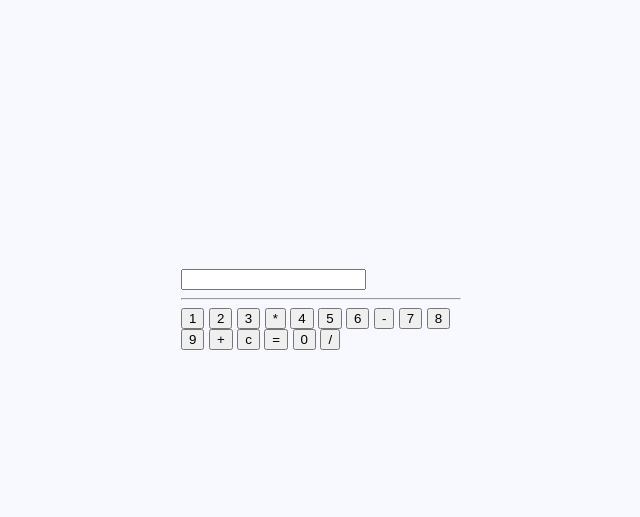
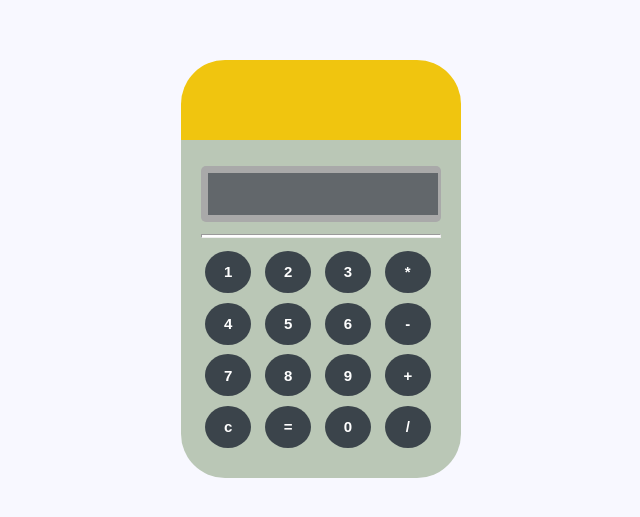
Before and after one commit to Ddayif/calculadora_lab, a plain HTML site: page index.html in a window 1280 px wide. Shown: the part 131-648 px from the top of the page, without its empty margins (319-959 px from the left). Drawn offline with nearby package versions, Linux system fonts and the light colour scheme; a web font is replaced by a local one.

Commit message:
Creando calculadora sin funcionalidad

```diff
--- a/assets/css/main.css
+++ b/assets/css/main.css
@@ -20,5 +20,67 @@ html,body{
 
 .head{
 	height: 80px;
+	border-top-left-radius: 44px;
+	border-top-right-radius: 44px;
+}
 
+.content{
+	height: 200px;
+	padding: 9% 7% 40% 7%;
+	border-bottom-right-radius: 44px;
+	border-bottom-left-radius: 44px;
 }
+
+.screen-case{
+	height: 42px;
+	background-color: darkgray;
+	padding: 3%;
+	border-radius: 5px;
+	margin-bottom: 5%;
+}
+
+.screen{
+	border-style: none;
+	width: 100%;
+	height: 40px;
+	font-weight: 800;
+	font-size: 30px;
+	text-align: right;
+	color: white;
+}
+
+hr{
+	background: white;
+	height: 2px;
+}
+
+input[type="button"],button{
+	border-radius: 50%;
+	border-style: none;
+	width: 19%;
+	height: 21%;
+	margin: 2%;
+	color: white;
+	font-weight: 800;
+	font-size: 15px;
+}
+
+button:focus, input:focus{
+	outline: none;
+}
+
+.gray-dark{
+	background-color: #3b444b;
+}
+
+.gray-medium{
+	background-color: #62676b;
+}
+
+.gray-soft{
+	background-color: #bac7b6;
+}
+
+.gold{
+	background-color: #f0c50f;
+}
--- a/index.html
+++ b/index.html
@@ -5,13 +5,14 @@
 	<title>Calculadora</title>
 	<meta name="viewport" content="width=device-width, user-scalable=no, initial-scale=1.0, maximum-scale=1.0, minimum-scale=1.0">
 	<link href="https://fonts.googleapis.com/css?family=Khula" rel="stylesheet">
-	<link rel="stylesheet" type="text/css" href="assets/css/main.css">
+	<link rel="stylesheet" href="assets/css/main.css">
 </head>
 <body>
 	<form action="" class="flex">
 		<div class="flex-content">
 			<div class="head gold"></div>
 			<div class="content gray-soft">
+				<div class="screen-case">
 					<input type="text" value="" id="resultado" readonly class ="screen gray-medium">
 				</div>
 				<hr>
@@ -32,8 +33,9 @@
 				<input class="gray-dark" type="button" value="0">
 				<input class="gray-dark" type="button" value="/">
 			</div>
+		</div>
 	</form>
 	<script src="https://ajax.googleapis.com/ajax/libs/jquery/3.2.1/jquery.min.js"></script>
-	<script type="text/javascript" src="assets/js/main.js"></script>
+	<script src="assets/js/main.js"></script>
 </body>
 </html>
```
Lines whose indentation alone changed are shown as unchanged.
